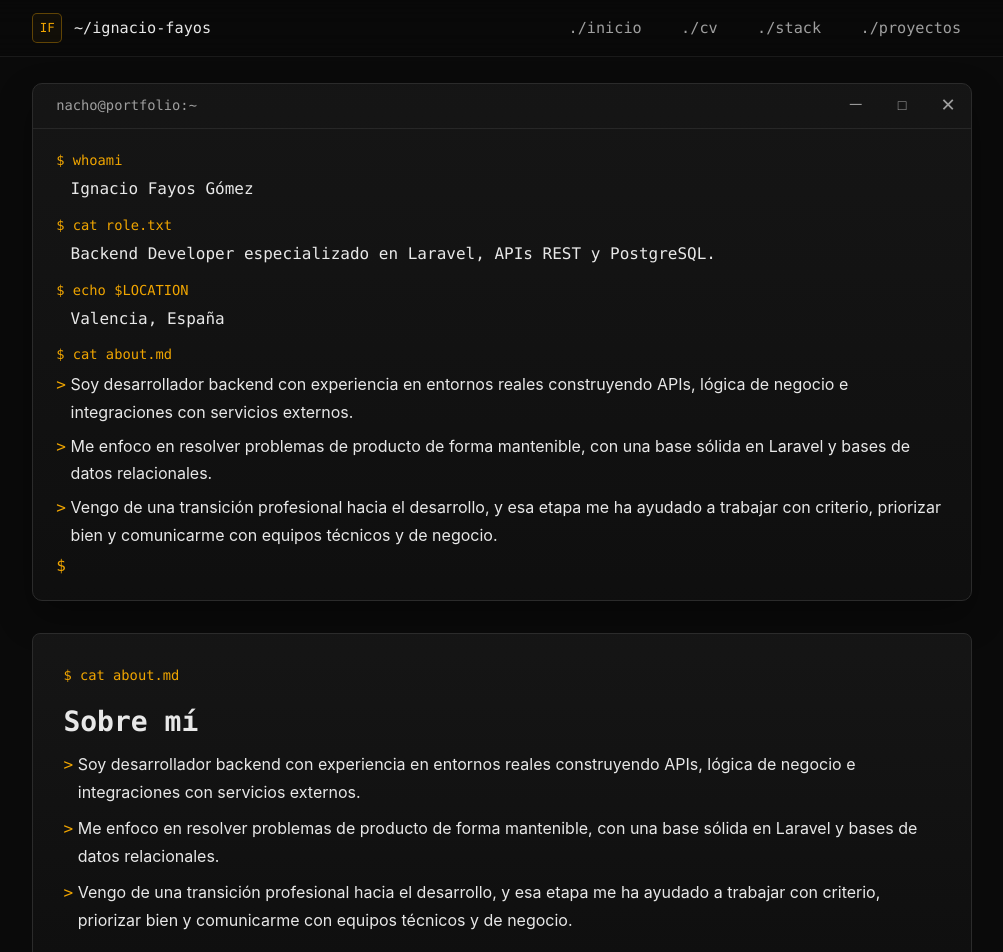
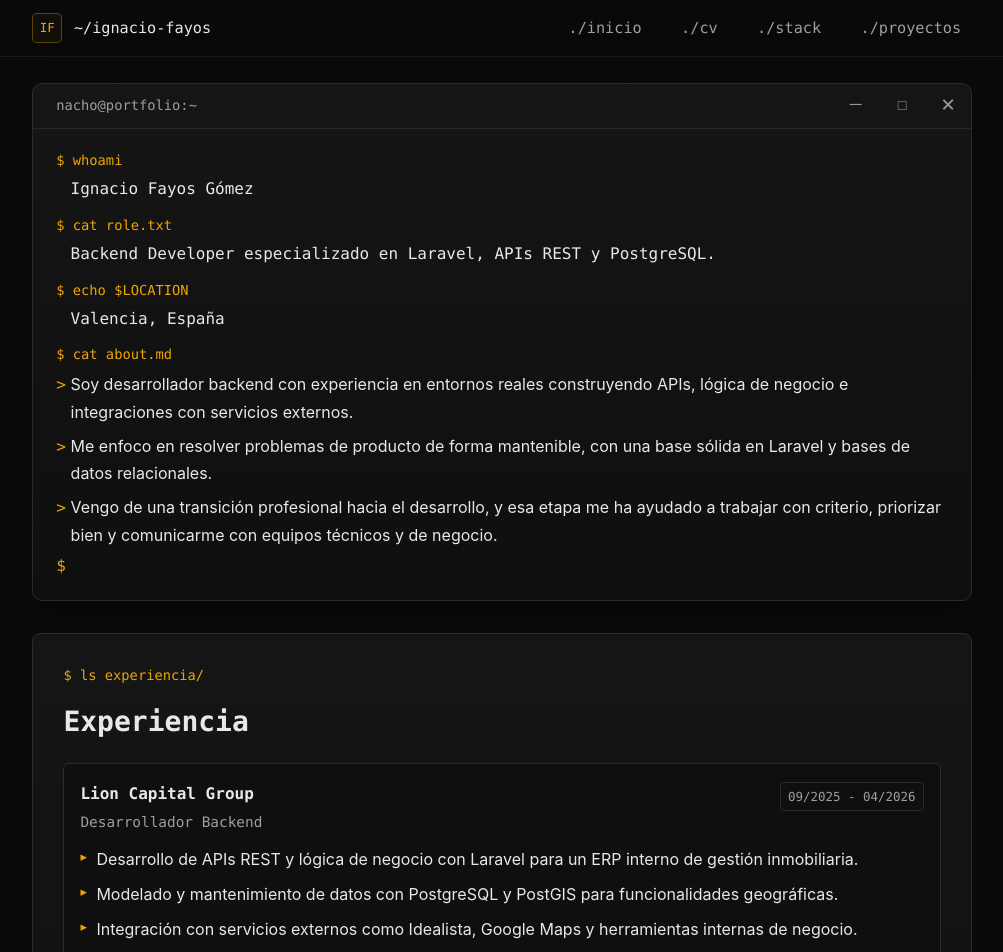
Before and after one commit to NachoFayos/Personal_portfolio, a Next.js app in the folder frontend/: page / in a window 1280 px wide. Shown: the top 952 px of the page, without its empty margins (138-1141 px from the left). Built offline with nearby package versions, Linux system fonts and the light colour scheme.

Commit message:
refactor: remove duplicated about section

```diff
--- a/frontend/app/page.tsx
+++ b/frontend/app/page.tsx
@@ -98,14 +98,6 @@ export default function HomePage() {
           </div>
         </div>
       </section>
-
-        <Section id="sobre-mi" title="Sobre mí" commandLabel="$ cat about.md" variant="about">
-          <div className="terminal-copy" aria-label="Descripción profesional">
-            {aboutLines.map((line) => (
-              <p key={line}>{line.trim().endsWith('.') ? line.trim() : `${line.trim()}.`}</p>
-            ))}
-          </div>
-        </Section>
 
         <Section
           id="experiencia"
```
